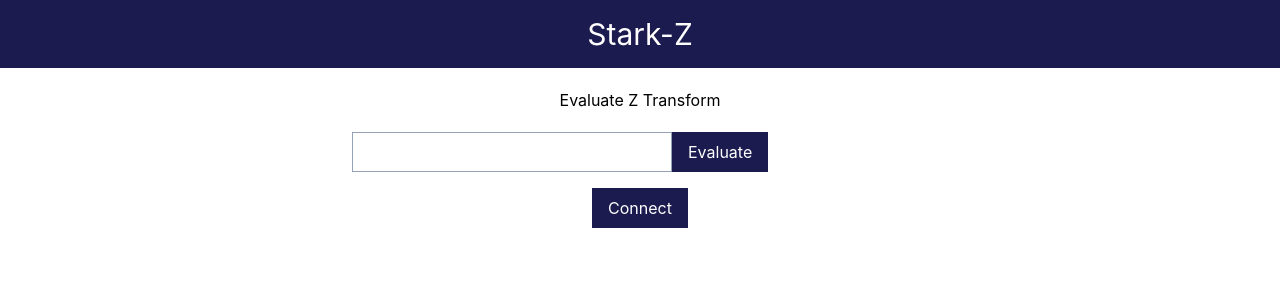
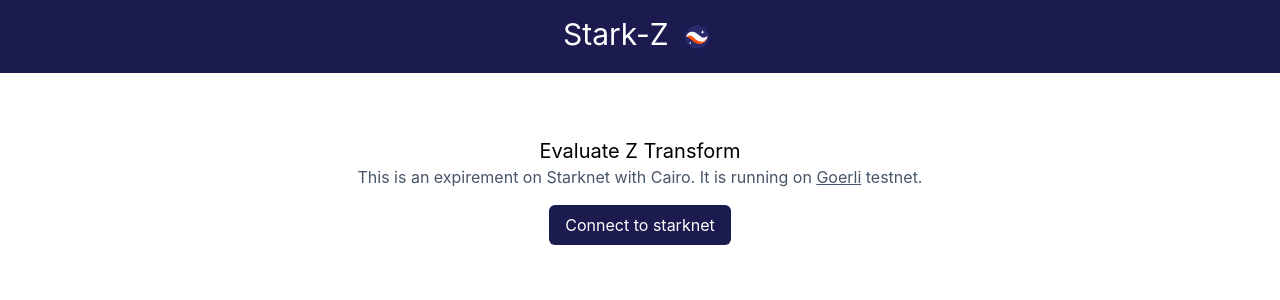
Before and after one commit to elielnfinic/stark-z, a React (Create React App) app: page / in a window 1280 px wide. Shown: the top 300 px of the page. Built offline with nearby package versions, Linux system fonts and the light colour scheme.

Commit message:
Creating UI

```diff
--- a/package.json
+++ b/package.json
@@ -3,6 +3,8 @@
   "version": "0.1.0",
   "private": true,
   "dependencies": {
+    "@headlessui/react": "^1.7.13",
+    "@heroicons/react": "^2.0.17",
     "@starknet-react/core": "^0.16.0",
     "@testing-library/jest-dom": "^5.16.5",
     "@testing-library/react": "^13.4.0",
@@ -12,6 +14,7 @@
     "react-dom": "^18.2.0",
     "react-scripts": "5.0.1",
     "starknet": "^4.22.0",
+    "tailwindcss": "^3.3.1",
     "web-vitals": "^2.1.4"
   },
   "scripts": {
--- a/public/output.css
+++ b/public/output.css
@@ -42,7 +42,7 @@
   /* 3 */
   tab-size: 4;
   /* 3 */
-  font-family: ui-sans-serif, system-ui, -apple-system, BlinkMacSystemFont, "Segoe UI", Roboto, "Helvetica Neue", Arial, "Noto Sans", sans-serif, "Apple Color Emoji", "Segoe UI Emoji", "Segoe UI Symbol", "Noto Color Emoji";
+  font-family: Inter var, ui-sans-serif, system-ui, -apple-system, BlinkMacSystemFont, "Segoe UI", Roboto, "Helvetica Neue", Arial, "Noto Sans", sans-serif, "Apple Color Emoji", "Segoe UI Emoji", "Segoe UI Symbol", "Noto Color Emoji";
   /* 4 */
   -webkit-font-feature-settings: normal;
           font-feature-settings: normal;
@@ -562,30 +562,130 @@
   --tw-backdrop-sepia:  ;
 }
 
+.mx-2 {
+  margin-left: 0.5rem;
+  margin-right: 0.5rem;
+}
+
 .mx-auto {
   margin-left: auto;
   margin-right: auto;
+}
+
+.my-2 {
+  margin-top: 0.5rem;
+  margin-bottom: 0.5rem;
+}
+
+.mx-1 {
+  margin-left: 0.25rem;
+  margin-right: 0.25rem;
+}
+
+.mr-2 {
+  margin-right: 0.5rem;
+}
+
+.inline-block {
+  display: inline-block;
+}
+
+.inline {
+  display: inline;
 }
 
 .flex {
   display: flex;
 }
 
+.table {
+  display: table;
+}
+
+.h-10 {
+  height: 2.5rem;
+}
+
+.h-5 {
+  height: 1.25rem;
+}
+
+.h-4 {
+  height: 1rem;
+}
+
+.w-10 {
+  width: 2.5rem;
+}
+
+.w-5 {
+  width: 1.25rem;
+}
+
 .w-80 {
   width: 20rem;
+}
+
+.w-full {
+  width: 100%;
+}
+
+.w-1 {
+  width: 0.25rem;
+}
+
+.w-20 {
+  width: 5rem;
+}
+
+.w-24 {
+  width: 6rem;
+}
+
+.w-4 {
+  width: 1rem;
+}
+
+.max-w-lg {
+  max-width: 32rem;
 }
 
 .max-w-xl {
   max-width: 36rem;
 }
 
+.flex-auto {
+  flex: 1 1 auto;
+}
+
+.content-center {
+  align-content: center;
+}
+
+.justify-center {
+  justify-content: center;
+}
+
+.divide-y > :not([hidden]) ~ :not([hidden]) {
+  --tw-divide-y-reverse: 0;
+  border-top-width: calc(1px * calc(1 - var(--tw-divide-y-reverse)));
+  border-bottom-width: calc(1px * var(--tw-divide-y-reverse));
+}
+
+.overflow-scroll {
+  overflow: scroll;
+}
+
+.rounded-md {
+  border-radius: 0.375rem;
+}
+
+.rounded-full {
+  border-radius: 9999px;
+}
+
 .border {
   border-width: 1px;
-}
-
-.border-slate-100 {
-  --tw-border-opacity: 1;
-  border-color: rgb(241 245 249 / var(--tw-border-opacity));
 }
 
 .border-slate-400 {
@@ -593,14 +693,59 @@
   border-color: rgb(148 163 184 / var(--tw-border-opacity));
 }
 
+.bg-starknet {
+  --tw-bg-opacity: 1;
+  background-color: rgb(27 27 80 / var(--tw-bg-opacity));
+}
+
+.bg-starknet-2 {
+  --tw-bg-opacity: 1;
+  background-color: rgb(255 79 8 / var(--tw-bg-opacity));
+}
+
 .bg-slate-800 {
   --tw-bg-opacity: 1;
   background-color: rgb(30 41 59 / var(--tw-bg-opacity));
 }
 
-.bg-starknet {
+.bg-slate-500 {
   --tw-bg-opacity: 1;
-  background-color: rgb(27 27 80 / var(--tw-bg-opacity));
+  background-color: rgb(100 116 139 / var(--tw-bg-opacity));
+}
+
+.bg-slate-100 {
+  --tw-bg-opacity: 1;
+  background-color: rgb(241 245 249 / var(--tw-bg-opacity));
+}
+
+.bg-green-500 {
+  --tw-bg-opacity: 1;
+  background-color: rgb(34 197 94 / var(--tw-bg-opacity));
+}
+
+.px-2 {
+  padding-left: 0.5rem;
+  padding-right: 0.5rem;
+}
+
+.px-4 {
+  padding-left: 1rem;
+  padding-right: 1rem;
+}
+
+.py-1 {
+  padding-top: 0.25rem;
+  padding-bottom: 0.25rem;
+}
+
+.py-2 {
+  padding-top: 0.5rem;
+  padding-bottom: 0.5rem;
+}
+
+.py-3 {
+  padding-top: 0.75rem;
+  padding-bottom: 0.75rem;
 }
 
 .py-4 {
@@ -613,24 +758,20 @@
   padding-bottom: 1.25rem;
 }
 
-.px-4 {
-  padding-left: 1rem;
-  padding-right: 1rem;
+.pt-5 {
+  padding-top: 1.25rem;
 }
 
-.py-2 {
-  padding-top: 0.5rem;
-  padding-bottom: 0.5rem;
+.pt-16 {
+  padding-top: 4rem;
 }
 
-.px-2 {
-  padding-left: 0.5rem;
-  padding-right: 0.5rem;
+.pt-4 {
+  padding-top: 1rem;
 }
 
-.py-1 {
-  padding-top: 0.25rem;
-  padding-bottom: 0.25rem;
+.text-left {
+  text-align: left;
 }
 
 .text-center {
@@ -642,7 +783,54 @@
   line-height: 2.25rem;
 }
 
+.text-xl {
+  font-size: 1.25rem;
+  line-height: 1.75rem;
+}
+
+.text-xs {
+  font-size: 0.75rem;
+  line-height: 1rem;
+}
+
+.font-bold {
+  font-weight: 700;
+}
+
 .text-white {
   --tw-text-opacity: 1;
   color: rgb(255 255 255 / var(--tw-text-opacity));
 }
+
+.text-slate-600 {
+  --tw-text-opacity: 1;
+  color: rgb(71 85 105 / var(--tw-text-opacity));
+}
+
+.focus\:outline-starknet:focus {
+  outline-color: #1b1b50;
+}
+
+@media (min-width: 640px) {
+  .sm\:w-20 {
+    width: 5rem;
+  }
+
+  .sm\:max-w-xs {
+    max-width: 20rem;
+  }
+}
+
+@media (min-width: 768px) {
+  .md\:flex {
+    display: flex;
+  }
+
+  .md\:w-auto {
+    width: auto;
+  }
+
+  .md\:max-w-md {
+    max-width: 28rem;
+  }
+}
--- a/src/App.js
+++ b/src/App.js
@@ -1,10 +1,12 @@
-import { Provider, Contract } from 'starknet';
+import { Provider, Contract, number } from 'starknet';
 import logo from './logo.svg';
 import { connect } from 'get-starknet';
 // import { connect } from '@argent/get-starknet';
 
 import contractAbi from './main_abi.json';
 import { useState } from 'react';
+import Values from './Values';
+import StarkIcon from './res/starknet-hero-image.svg';
 
 function App() {
   const [provider, setProvider] = useState(null);
@@ -17,7 +19,7 @@
   const [input, setInput] = useState(null);
 
   const connectToCairo = async () => {
-    try{
+    try {
       const starknet = await connect();
 
       await starknet?.enable({ starknetVersion: "v4" })
@@ -27,7 +29,7 @@
       setAddress(provider.address);
       setIsConnected(true);
       console.log(provider);
-    }catch(ex){
+    } catch (ex) {
       console.log(ex);
     }
   }
@@ -37,18 +39,18 @@
   }
 
   const handleSubmit = async () => {
-    try{
+    try {
       const contract = new Contract(contractAbi, contract_address, provider);
-      const {res} = await contract.get_increment(input);
+      const { res } = await contract.get_increment(input);
       console.log(res);
-      setShowResult(res.words[0]);
-    }catch(ex){
+      setShowResult(number.toBN(res).toString());
+    } catch (ex) {
       console.log(ex);
     }
   }
 
-  const increaseBalanceFunction = async() => {
-    try{
+  const increaseBalanceFunction = async () => {
+    try {
       // create a contract object based on the provider, address and abi
       const contract = new Contract(contractAbi, contract_address, provider)
 
@@ -56,40 +58,47 @@
       await contract.increase_balance(13)
 
     }
-    catch(error){
+    catch (error) {
       alert(error.message)
     }
   }
 
   return (
-    <div className="App text-center">
-      <div className='bg-starknet py-4 text-center text-3xl text-white'>Stark-Z</div>
-      <div className='py-5'>Evaluate Z Transform</div>
+    <div className="text-center">
+      <div className='bg-starknet py-4 text-center text-3xl text-white'>Stark-Z <img src={StarkIcon} className='inline h-10 w-10' /></div>
+      {!isConnected && <div>
+        <div className='pt-16 text-xl'>Evaluate Z Transform</div>
+        <div className='text-md text-slate-600'>This is an expirement on Starknet with Cairo. It is running on <u>Goerli</u> testnet.</div>
+      </div>}
 
 
 
-      <div>
+      {/* <div>
         <div className='max-w-xl flex mx-auto'>
           <input onChange={handleChange} type="text" className='w-80 border border-slate-400 px-2 py-1'/>
           <button onClick={handleSubmit} className='bg-starknet text-white px-4 py-2'>Evaluate</button>
         </div>
-      </div>
+      </div> */}
 
-      <div className='py-4'>
-        <button onClick={connectToCairo} className='bg-starknet text-white px-4 py-2'>Connect</button>
+      {!isConnected && <div className='py-4'>
+        <button onClick={connectToCairo} className='bg-starknet text-white px-4 py-2 rounded-md'>Connect to starknet</button>
+      </div>}
+
+      <div>
+        {isConnected && <div className='pt-4 text-xl'>You are connected to Starknet <div className='h-4 w-4 inline-block bg-green-500 rounded-full'></div></div>}
       </div>
 
       <div>
-        {isConnected && <div className='py-4'>Connected to Starknet</div>}
-      </div>
-
-      <div>
-        {address && <div className='py-4'>Your address: {address}</div>}
+        {address && <div className='py-1'><div className='text-xs'><small>Your address:</small></div> <div className='text-xs'>{address}</div></div>}
       </div>
 
       <div>
         {showResult && <div className='py-4'>Result: {showResult}</div>}
       </div>
+
+      {isConnected && <div className='mx-auto md:max-w-md max-w-lg py-4'>
+        <Values />
+      </div>}
     </div>
   );
 }
--- /dev/null
+++ b/src/Values.js
@@ -0,0 +1,28 @@
+import { BoltIcon, CircleStackIcon } from '@heroicons/react/24/outline';
+
+export default function Values() {
+    const input_css_class = "border mx-2 px-2 py-2 rounded-md font-bold text-center focus:outline-starknet w-24 md:w-auto";
+
+    return (
+        <div className='px-2'>
+            <table className="divide-y w-full">
+                <tr><th className="py-2">Frequency</th><th className="py-2">Value</th><th className="py-2">Transform</th></tr>
+                <tr><td className="text-left py-2">Freq 1</td><td className=" py-2"><input type="text" className={input_css_class} /></td><td className=" py-2">45</td></tr>
+                <tr><td className="text-left py-2">Freq 2</td><td className=" py-2"><input type="text" className={input_css_class} /></td><td className=" py-2">45</td></tr>
+                <tr><td className="text-left py-2">Freq 3</td><td className=" py-2"><input type="text" className={input_css_class} /></td><td className=" py-2">45</td></tr>
+                <tr><td className="text-left py-2">Freq 4</td><td className=" py-2"><input type="text" className={input_css_class} /></td><td className=" py-2">45</td></tr>
+                <tr><td className="text-left py-2">Freq 5</td><td className=" py-2"><input type="text" className={input_css_class} /></td><td className=" py-2">45</td></tr>
+                <tr>
+                    <td >
+
+                    </td>
+                </tr>
+            </table>
+            <div className='text-center py-3 my-2 md:flex content-center bg-slate-100 rounded-md'>
+                <div className='py-2 flex-auto'><button className='bg-starknet text-white px-4 py-2 rounded-md'> <BoltIcon className='h-5 w-5 inline mr-2' /> Quick calculation</button> </div>
+                <div className='py-2 flex-auto'><button className='bg-starknet-2 text-white px-4 py-2 rounded-md'> <CircleStackIcon className='h-5 w-5 inline mr-2' /> Save on starknet</button></div>
+            </div>
+        </div>
+
+    );
+}
```
Also changed, not shown: tailwind.config.js (+8 -2 lines), src/res/starknet-hero-image.svg (added), 1 other file (tests, documents, lock files or other folders).
